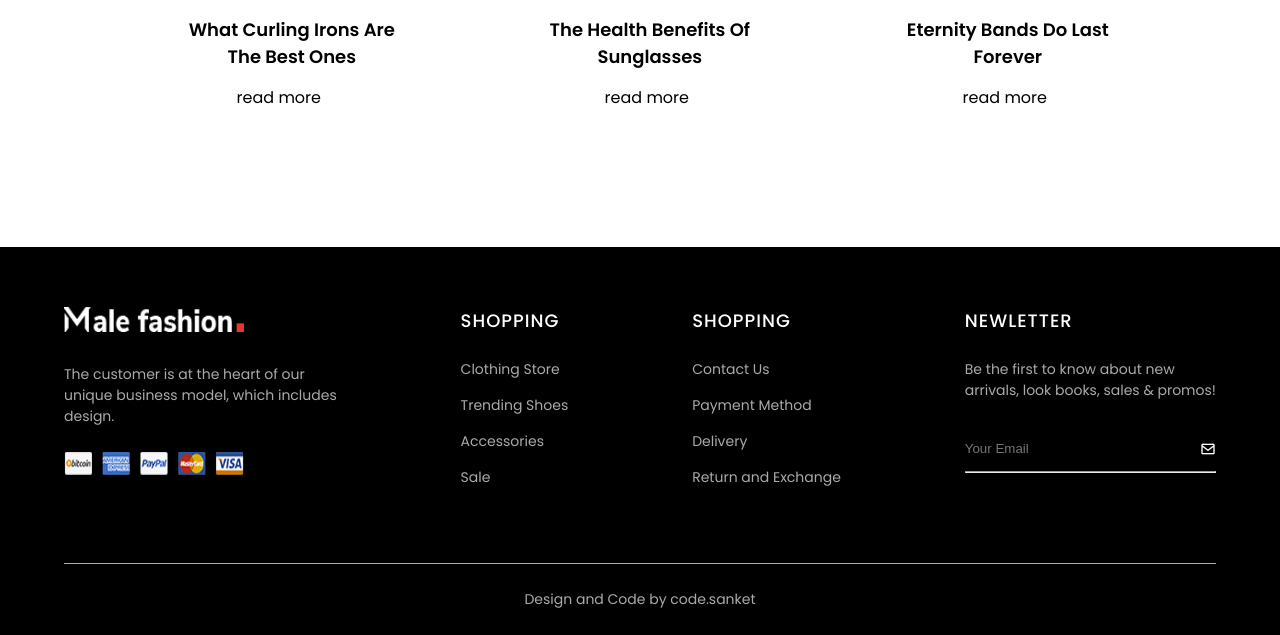
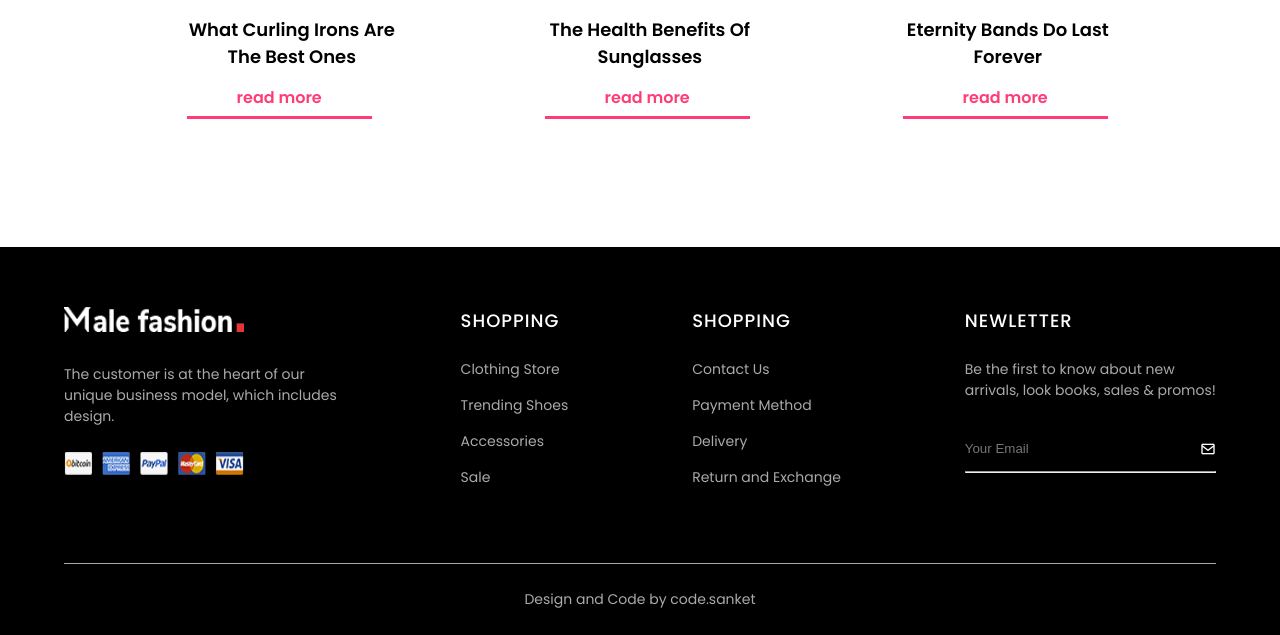
Before and after one commit to sanketbodke/ecommerce-website, a plain HTML site: page index.html in a window 1280 px wide. Shown: the part 3392-4027 px from the top of the page. Drawn offline with nearby package versions, Linux system fonts and the light colour scheme.

Commit message:
some changes on news section

```diff
--- a/style.css
+++ b/style.css
@@ -835,8 +835,9 @@ body {
     text-decoration: none;
     text-align: center;
     padding: 0 50px;
-    color: var(--black);
+    color: var(--primary-color);
     position: relative;
+    font-weight: 600;
 }
 
 .l-news1 .news1-conte .date-news1 a::after {
@@ -844,19 +845,18 @@ body {
     position: absolute;
     background: #ff3c78;
     height: 3px;
-    width: 0;
+    width: 100%;
     left: 0;
     bottom: -10px;
     transition: 0.3s;
 }
 
 .l-news1 .news1-conte .date-news1 a:hover:after {
-    width: 100%;
+    width: 0%;
 }
 
 .l-news1 .news1-conte .date-news1 a:hover {
-    color: var(--primary-color);
-    font-weight: 600;
+    color: var(--black);
 }
 
 .l-news2 .news2-conte .date-news2 p {
@@ -876,8 +876,9 @@ body {
     text-decoration: none;
     text-align: center;
     padding: 0 60px;
-    color: var(--black);
+    color: var(--primary-color);
     position: relative;
+    font-weight: 600;
 }
 
 .l-news2 .news2-conte .date-news2 a::after {
@@ -885,19 +886,18 @@ body {
     position: absolute;
     background: #ff3c78;
     height: 3px;
-    width: 0;
+    width: 100%;
     left: 0;
     bottom: -10px;
     transition: 0.3s;
 }
 
 .l-news2 .news2-conte .date-news2 a:hover:after {
-    width: 100%;
+    width: 0%;
 }
 
 .l-news2 .news2-conte .date-news2 a:hover {
-    color: var(--primary-color);
-    font-weight: 600;
+    color: var(--black);
 }
 
 .l-news3 .news3-conte .date-news3 p {
@@ -917,8 +917,9 @@ body {
     text-decoration: none;
     text-align: center;
     padding: 0 60px;
-    color: var(--black);
+    color: var(--primary-color);
     position: relative;
+    font-weight: 600;
 }
 
 .l-news3 .news3-conte .date-news3 a::after {
@@ -926,19 +927,18 @@ body {
     position: absolute;
     background: #ff3c78;
     height: 3px;
-    width: 0;
+    width: 100%;
     left: 0;
     bottom: -10px;
     transition: 0.3s;
 }
 
 .l-news3 .news3-conte .date-news3 a:hover:after {
-    width: 100%;
+    width: 0%;
 }
 
 .l-news3 .news3-conte .date-news3 a:hover {
-    color: var(--primary-color);
-    font-weight: 600;
+    color: var(--black);
 }
 
 
```
